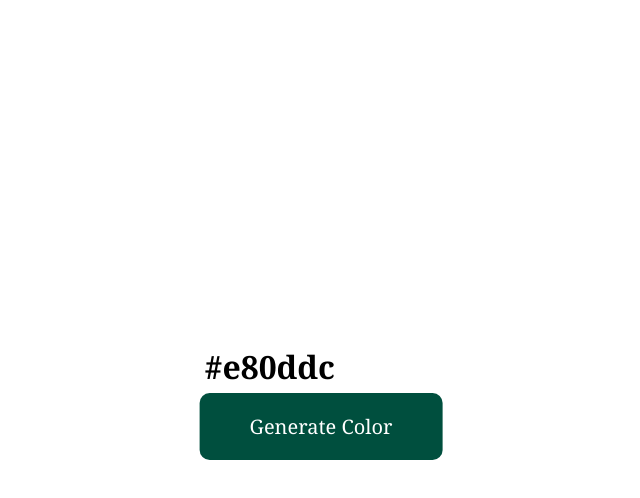
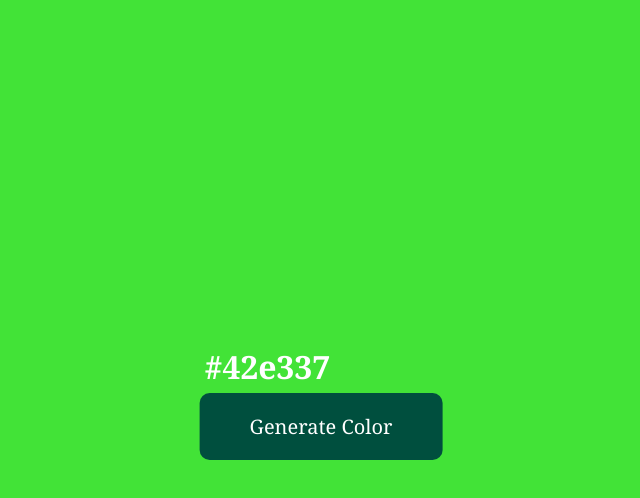
Before and after one commit to brooksagunn/color-flipper, a plain HTML site: page index.html in a window 1280 px wide. Both pictures are taken after a click on the button "Generate Color". Shown: the whole page, without its empty margins (319-959 px from the left). Drawn offline with Linux system fonts and the light colour scheme.

Commit message:
Make background dynamically change on button click

```diff
--- a/index.js
+++ b/index.js
@@ -1,3 +1,5 @@
+let background = document.querySelector("#background");
+
 let mainButton = document.querySelector(".btn");
 let btnHeading = document.querySelector(".btn-heading");
 
@@ -21,10 +23,14 @@ const hexInts = [
 ];
 
 mainButton.addEventListener("click", (e) => {
-  let result = "";
+  let hexValue = "";
   for (let i = 1; i <= 6; i++) {
-    result += hexInts[Math.floor(Math.random() * hexInts.length)];
+    hexValue += randomInt();
   }
-  btnHeading.innerHTML = "#" + result;
-  console.log(result);
+  btnHeading.innerHTML = "#" + hexValue;
+  background.style.backgroundColor = "#" + hexValue;
 });
+
+function randomInt() {
+  return hexInts[Math.floor(Math.random() * hexInts.length)];
+}
--- a/resources/css/index.css
+++ b/resources/css/index.css
@@ -16,6 +16,7 @@
 /* Button Heading */
 .btn-heading {
   font-family: Georgia, "Times New Roman", Times, serif;
+  color: white;
   padding: 5px;
 }
 
```
